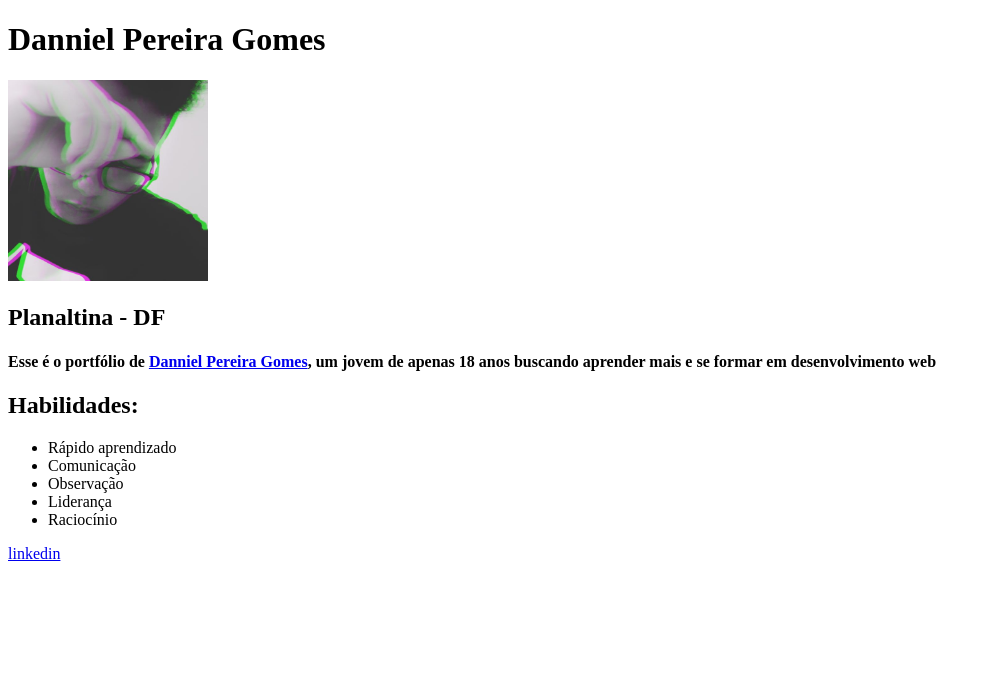
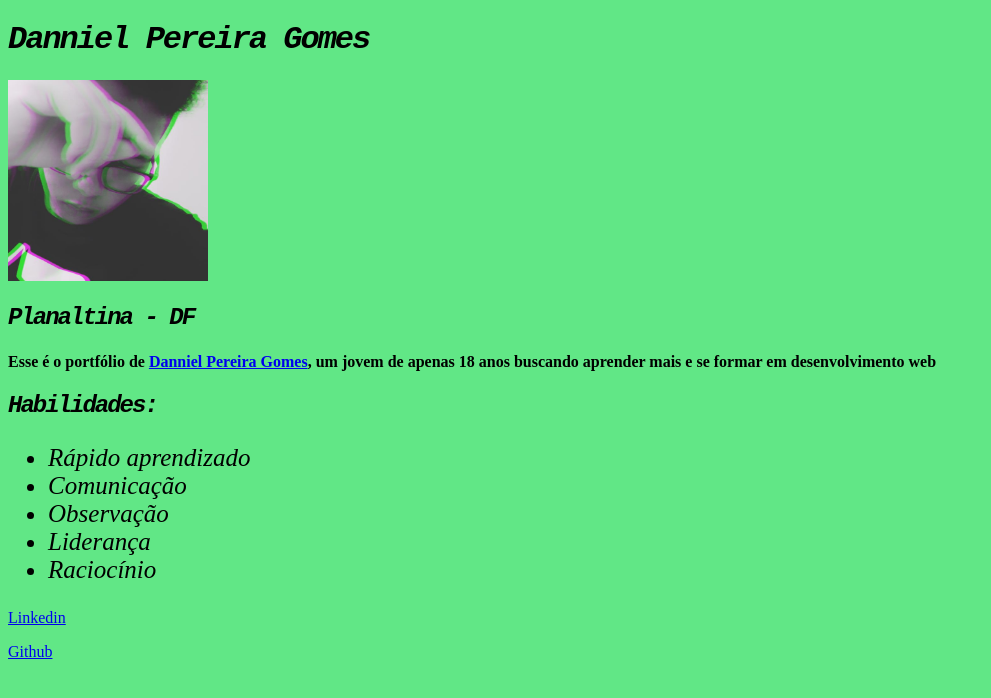
Before and after one commit to Dann-PG/Dann-PG.github.io, a plain HTML site: page index.html in a window 1280 px wide. Shown: the whole page, without its empty margins (0-991 px from the left). Drawn offline with Linux system fonts and the light colour scheme.

Commit message:
atualização na aparência do portfolio

```diff
--- a/index.html
+++ b/index.html
@@ -5,6 +5,29 @@
     <meta http-equiv="X-UA-Compatible" content="IE=edge">
     <meta name="viewport" content="width=device-width, initial-scale=1.0">
     <title>Document</title>
+    <style>
+        h1{
+            font-family: 'Courier New';
+            letter-spacing: -2px;
+            font-style: italic;
+        }
+        h2{
+            font-family: 'Courier New';
+            letter-spacing: -2px;
+            font-style: italic;
+        }
+
+        h4{
+            font-family: Cantarell;
+        }
+        body{
+            background-color: #61E786;
+        }
+        .habilidades-lista{
+            font-size: 25px;
+            font-style: italic;
+        }
+    </style>
 </head>
 <body>
     <h1>Danniel Pereira Gomes</h1>
@@ -12,13 +35,14 @@
     <h2>Planaltina - DF</h2>
     <h4>Esse é o portfólio de <a href="#eu">Danniel Pereira Gomes</a>, um jovem de apenas 18 anos buscando aprender mais e se formar em desenvolvimento web</h4>
     <h2><strong>Habilidades:</strong></h2>
-    <ul>
+    <ul class="habilidades-lista">
         <li>Rápido aprendizado</li>
         <li>Comunicação</li>
         <li>Observação</li>
         <li>Liderança</li>
         <li>Raciocínio</li>
     </ul>
-    <p><a href="https://www.linkedin.com/in/danniel-pg/" target="blank">linkedin</a></p>
+    <p><a href="https://www.linkedin.com/in/danniel-pg/" target="blank">Linkedin</a></p>
+    <p><a href="https://github.com/Dann-PG/" target="blank">Github</a></p>
 </body>
 </html>
```
